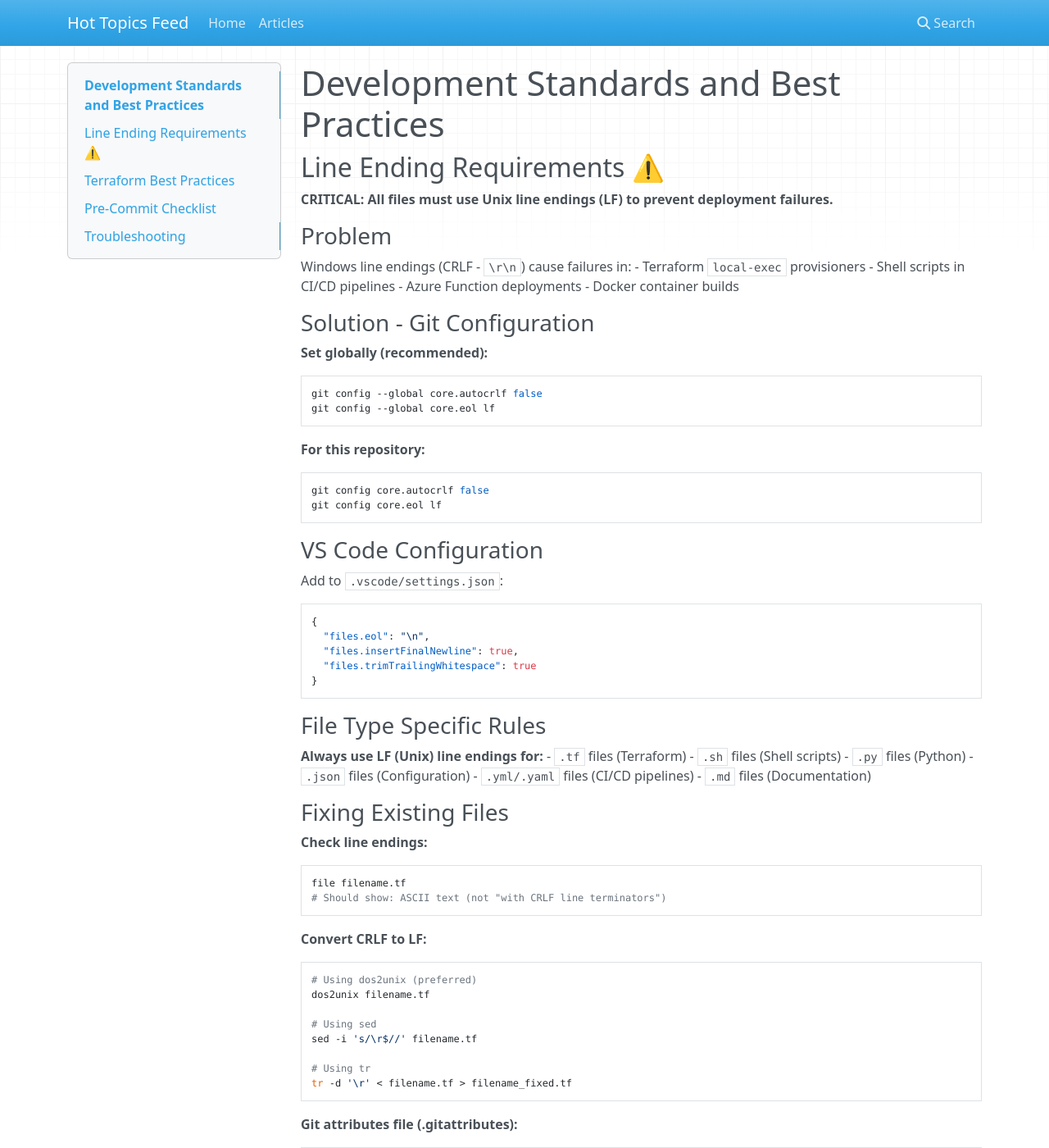
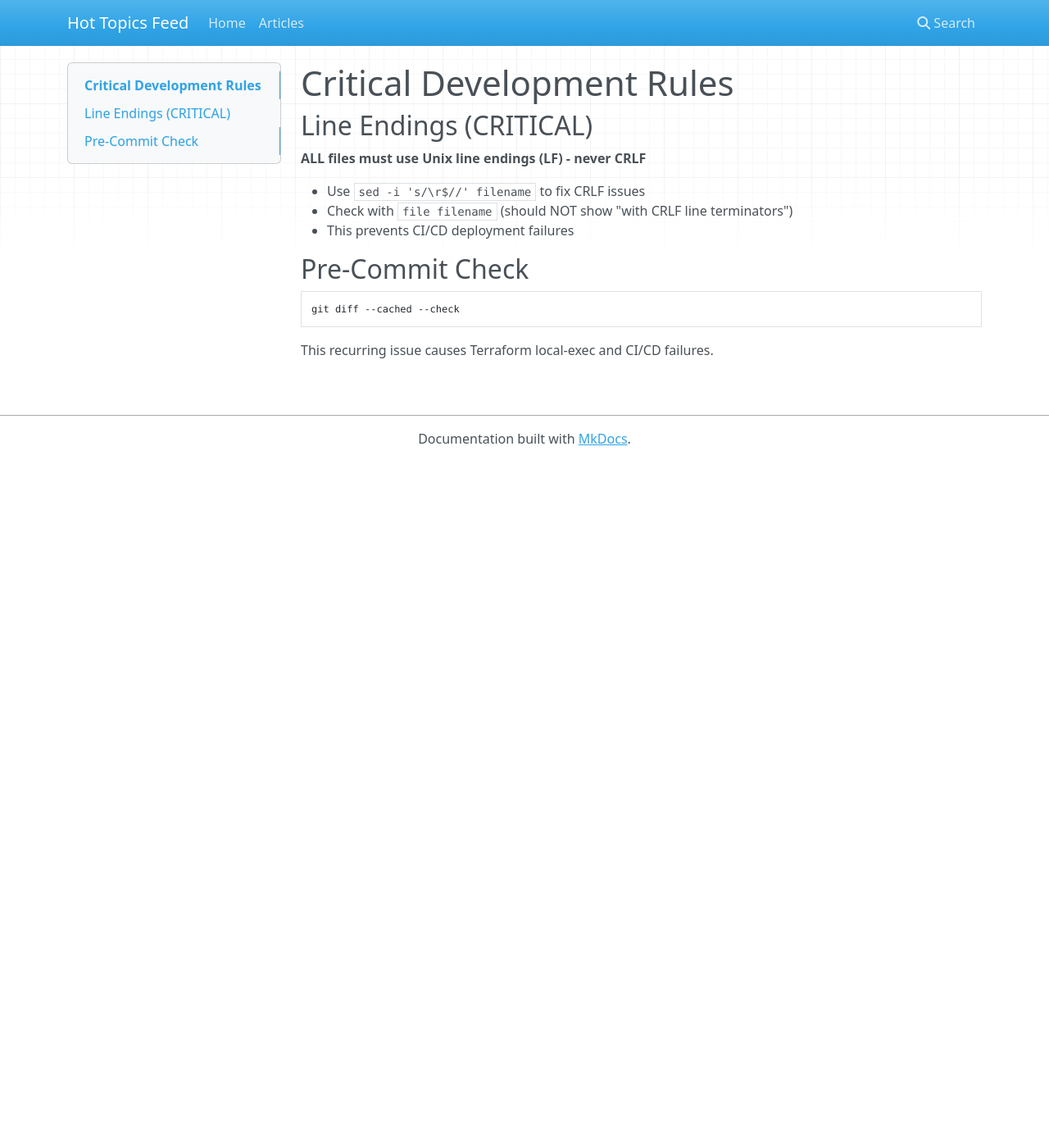
Before and after one commit to Hardcoreprawn/ai-content-farm, an MkDocs documentation site: the page built from docs/development-standards.md, in a window 1280 px wide and 1400 px high. Shown: the whole window at 82% size. Built offline with MkDocs 1.6.1, drawn with Linux system fonts in a browser that asks for light colours; nearby versions of some CDN libraries; some of the changed text lies outside the part shown.

Commit message:
fix: Complete line ending normalization and add agent instructions
- Fix line endings in all Terraform files (main.tf, outputs.tf)
- Simplify development-standards.md to minimal, actionable guide
- Add line ending rules to agent-instructions.md for AI agents
- Ensure CRLF issues are prevented in future development

Critical: sed -i 's/\r$//' filename to fix, git diff --cached --check to verify

````diff
--- a/docs/development-standards.md
+++ b/docs/development-standards.md
@@ -1,158 +1,15 @@
-# Development Standards and Best Practices
+# Critical Development Rules
 
-## **Line Ending Requirements** ⚠️
+## Line Endings (CRITICAL)
+**ALL files must use Unix line endings (LF) - never CRLF**
 
-**CRITICAL: All files must use Unix line endings (LF) to prevent deployment failures.**
+- Use `sed -i 's/\r$//' filename` to fix CRLF issues
+- Check with `file filename` (should NOT show "with CRLF line terminators")
+- This prevents CI/CD deployment failures
 
-### Problem
-Windows line endings (CRLF - `\r\n`) cause failures in:
-- Terraform `local-exec` provisioners
-- Shell scripts in CI/CD pipelines
-- Azure Function deployments
-- Docker container builds
-
-### Solution - Git Configuration
-
-**Set globally (recommended):**
+## Pre-Commit Check
 ```bash
-git config --global core.autocrlf false
-git config --global core.eol lf
+git diff --cached --check
 ```
 
-**For this repository:**
-```bash
-git config core.autocrlf false
-git config core.eol lf
-```
-
-### VS Code Configuration
-
-Add to `.vscode/settings.json`:
-```json
-{
-  "files.eol": "\n",
-  "files.insertFinalNewline": true,
-  "files.trimTrailingWhitespace": true
-}
-```
-
-### File Type Specific Rules
-
-**Always use LF (Unix) line endings for:**
-- `.tf` files (Terraform)
-- `.sh` files (Shell scripts)
-- `.py` files (Python)
-- `.json` files (Configuration)
-- `.yml/.yaml` files (CI/CD pipelines)
-- `.md` files (Documentation)
-
-### Fixing Existing Files
-
-**Check line endings:**
-```bash
-file filename.tf
-# Should show: ASCII text (not "with CRLF line terminators")
-```
-
-**Convert CRLF to LF:**
-```bash
-# Using dos2unix (preferred)
-dos2unix filename.tf
-
-# Using sed
-sed -i 's/\r$//' filename.tf
-
-# Using tr
-tr -d '\r' < filename.tf > filename_fixed.tf
-```
-
-**Git attributes file (.gitattributes):**
-```
-*.tf text eol=lf
-*.sh text eol=lf
-*.py text eol=lf
-*.json text eol=lf
-*.yml text eol=lf
-*.yaml text eol=lf
-*.md text eol=lf
-```
-
-### Verification Before Commit
-
-**Always run before committing:**
-```bash
-# Check for CRLF in staged files
-git diff --cached --check
-
-# Find files with CRLF
-find . -name "*.tf" -o -name "*.sh" -o -name "*.py" | xargs file | grep CRLF
-```
-
-### IDE/Editor Configuration
-
-**VS Code Extensions:**
-- Install "EditorConfig for VS Code"
-- Configure "End of Line" setting to "LF"
-
-**Vim/Neovim:**
-```vim
-set fileformat=unix
-set fileformats=unix,dos
-```
-
-**Sublime Text:**
-```json
-{
-    "default_line_ending": "unix"
-}
-```
-
-## **Terraform Best Practices**
-
-### Script Commands
-- Use single-line commands instead of heredoc (`<<-EOT`) when possible
-- Escape quotes properly: `\"` not `"`
-- Test locally before committing
-
-### Local Exec Provisioners
-```hcl
-# ✅ Good - Single line, no heredoc
-provisioner "local-exec" {
-  command = "sleep 30 && echo 'done'"
-}
-
-# ❌ Bad - Heredoc can introduce line ending issues
-provisioner "local-exec" {
-  command = <<-EOT
-    sleep 30
-    echo 'done'
-  EOT
-}
-```
-
-## **Pre-Commit Checklist**
-
-- [ ] Check line endings: `git diff --cached --check`
-- [ ] Verify Terraform syntax: `terraform fmt -check`
-- [ ] Test scripts locally if modified
-- [ ] Ensure VS Code shows "LF" in status bar
-- [ ] No trailing whitespace
-
-## **Troubleshooting**
-
-**Symptoms of line ending issues:**
-- `command not found: sleep\r`
-- Terraform provisioner failures
-- Shell script execution errors
-- CI/CD pipeline failures
-
-**Quick fix for urgent deployments:**
-```bash
-# Fix all terraform files
-find infra/ -name "*.tf" -exec dos2unix {} \;
-
-# Commit the fix
-git add -u && git commit -m "fix: convert line endings to LF"
-```
-
-This issue has occurred multiple times - following these standards will prevent future failures.
+This recurring issue causes Terraform local-exec and CI/CD failures.
````
Also changed, not shown: .github/agent-instructions.md, 2 other files.
